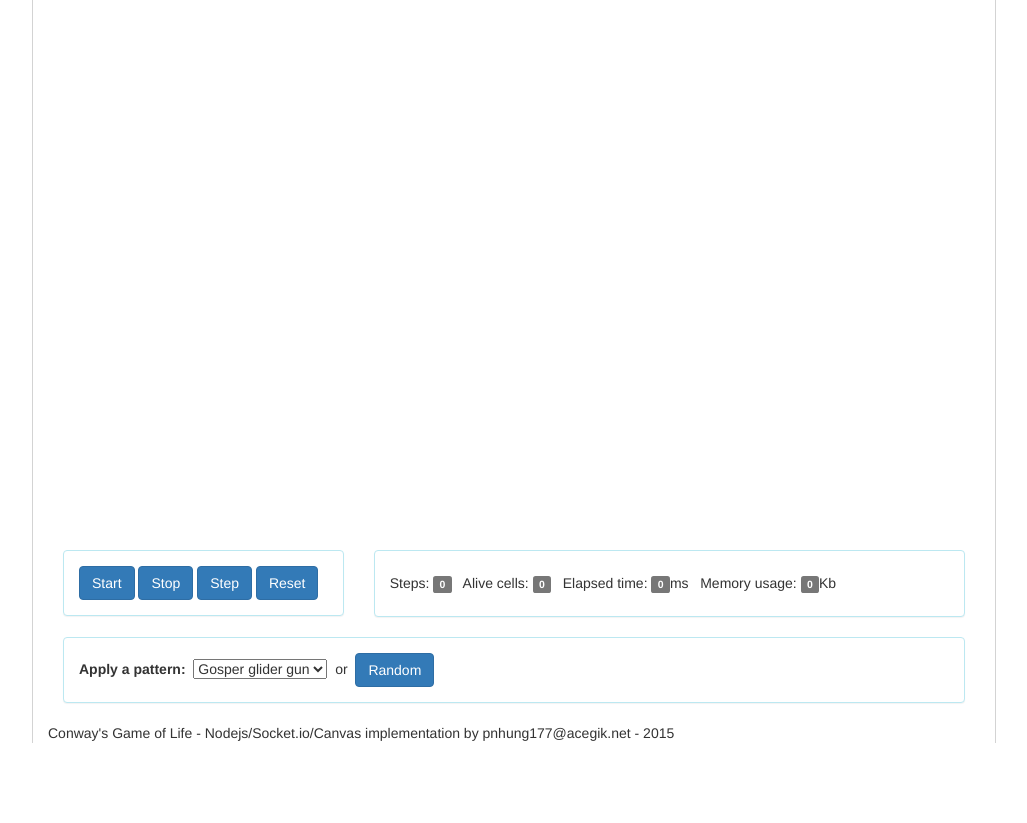
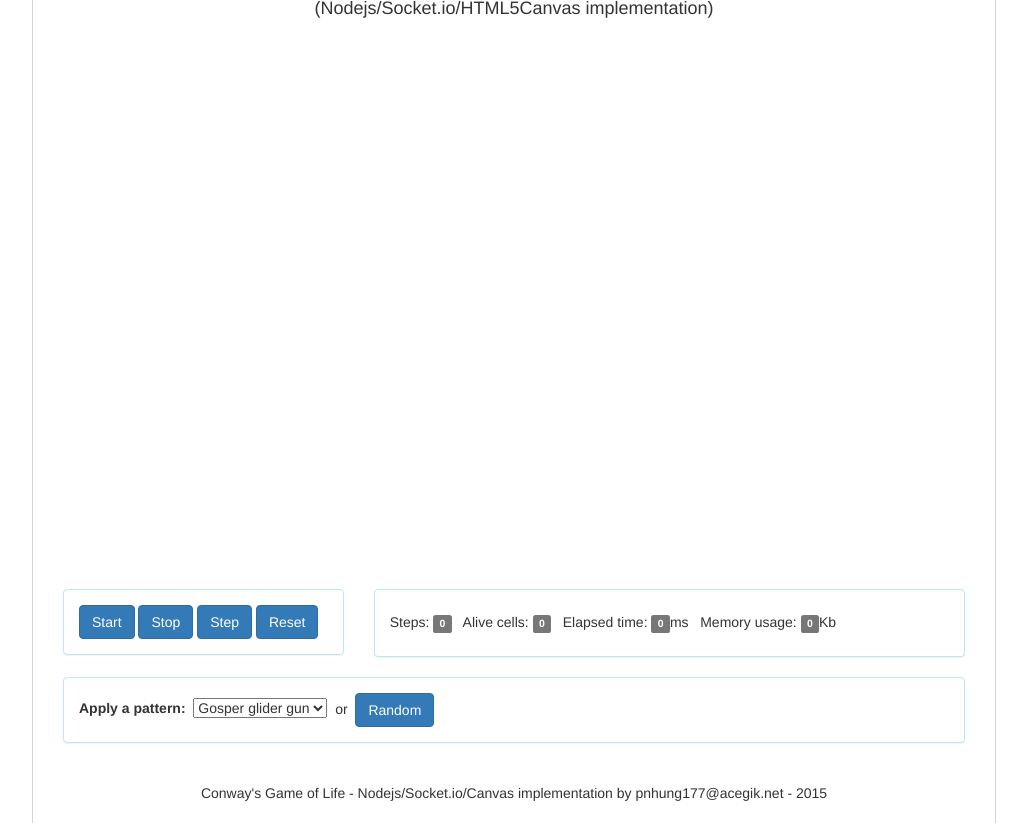
Before and after one commit to javadanang/gol-ref-impl, a website: page public/index.html in a window 1280 px wide. Shown: the part 76-899 px from the top of the page, without its empty margins (126-1153 px from the left). Before the commit the page ends 819 px from the top, so only its background shows below. Drawn offline with nearby package versions, Linux system fonts and the light colour scheme; no server answers.

Commit message:
Improves the UI

```diff
--- a/public/assets/css/gol-client.css
+++ b/public/assets/css/gol-client.css
@@ -4,6 +4,12 @@
   margin: auto;
   border-left: lightgray solid 1px;
   border-right: lightgray solid 1px;
+}
+
+#wrapper h1,
+#wrapper h4 {
+  text-align: center;
+  margin-bottom: 15px;
 }
 
 #space, #control, #patterns {
@@ -13,3 +19,9 @@
 #space {
   margin-bottom: 10px;
 }
+
+#footer {
+  text-align: center;
+  padding-top: 20px;
+  padding-bottom: 20px;
+}
--- a/public/index.html
+++ b/public/index.html
@@ -14,6 +14,7 @@
     <div id="wrapper" class="container">
 
       <h1 id="title">Conway's Game of Life</h1>
+      <h4 id="sub-title">(Nodejs/Socket.io/HTML5Canvas implementation)</h4>
 
       <div id="space" class="row">
         <div class="col-md-12">
```
